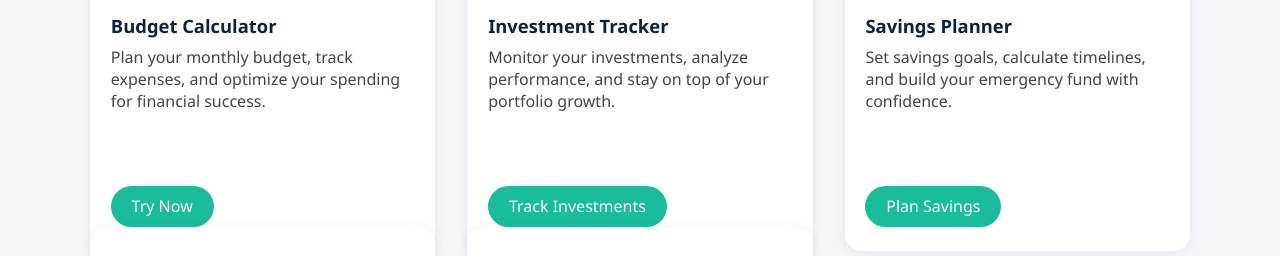
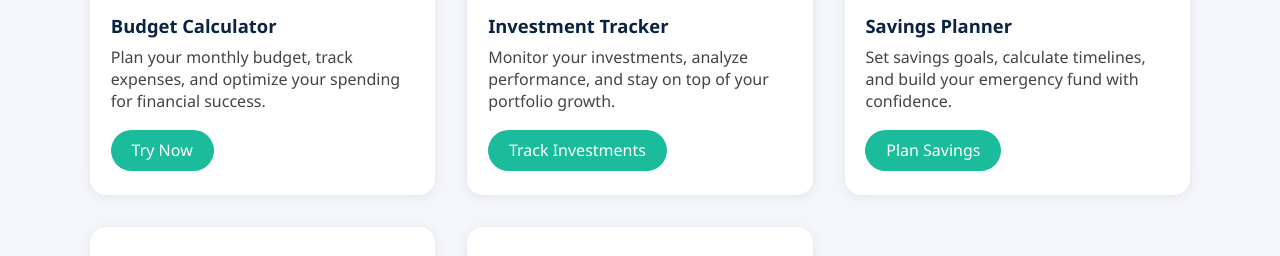
Before and after one commit to globalmoneylens123-blip/global-money-lens, a plain HTML site: page pages/tools.html in a window 1280 px wide. Shown: the part 344-600 px from the top of the page. Drawn offline with Linux system fonts and the light colour scheme.

```diff
--- a/pages/tools.html
+++ b/pages/tools.html
@@ -202,16 +202,6 @@
         }
         .tool-btn:hover {
             background: #159c82;
-        }
-        /* Ensure equal spacing between tool cards */
-        .tools-grid {
-            align-items: stretch;
-        }
-        .tool-card {
-            height: 100%;
-            display: flex;
-            flex-direction: column;
-            justify-content: flex-start;
         }
         /* Affiliate Section */
         .affiliate-section {
```
